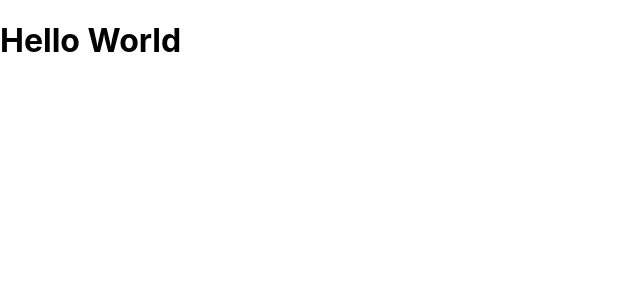
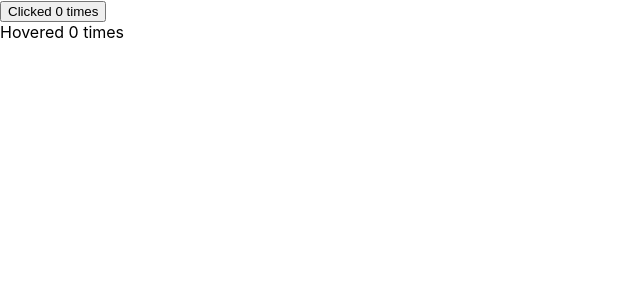
Before and after one commit to widisal125/learn-reactjs, a React (Create React App) app: page / in a window 1280 px wide. Shown: the top 300 px of the page, without its empty margins (0-640 px from the left). Built offline with nearby package versions, Linux system fonts and the light colour scheme.

Commit message:
HOC added for click and hover counters

```diff
--- a/src/App.js
+++ b/src/App.js
@@ -1,8 +1,15 @@
 import logo from './logo.svg';
 import './App.css';
+import ClickCounter from './components/ClickCounter';
+import HoverCounter from './components/HoverCounter';
 
 function App() {
-  return (<h1>Hello World</h1>);
+  return (
+    <div>
+      <ClickCounter />
+      <HoverCounter />
+    </div>
+  );
 }
 
 export default App;
--- /dev/null
+++ b/src/components/ClickCounter.js
@@ -0,0 +1,15 @@
+import React, { Component } from 'react'
+import withCounter from './withCounter'
+
+class ClickCounter extends Component {
+  render() {
+    const {count, handleCount} = this.props
+    return (
+      <div>
+        <button onClick={handleCount}>Clicked {count} times</button>
+      </div>
+    )
+  }
+}
+
+export default withCounter(ClickCounter)
--- /dev/null
+++ b/src/components/HoverCounter.js
@@ -0,0 +1,15 @@
+import React, { Component } from 'react'
+import withCounter from './withCounter'
+
+class HoverCounter extends Component {
+  render() {
+    const {count, handleCount} = this.props
+    return (
+      <div>
+        <label onMouseOver={handleCount}>Hovered {count} times</label>
+      </div>
+    )
+  }
+}
+
+export default withCounter(HoverCounter)
--- /dev/null
+++ b/src/components/withCounter.js
@@ -0,0 +1,28 @@
+import React, { Component } from 'react'
+
+const withCounter = (WrappedComponent) => {
+  class WithCounter extends Component {
+    constructor(props) {
+      super(props)
+
+      this.state = {
+        count: 0
+      }
+    }
+    handleCount = () => {
+      this.setState((prevState) => {
+        return { count: prevState.count + 1}
+      })
+    }
+
+    render() {
+      return <WrappedComponent
+        count={this.state.count}
+        handleCount={this.handleCount}
+      />
+    }
+  }
+  return WithCounter
+}
+
+export default withCounter
```
